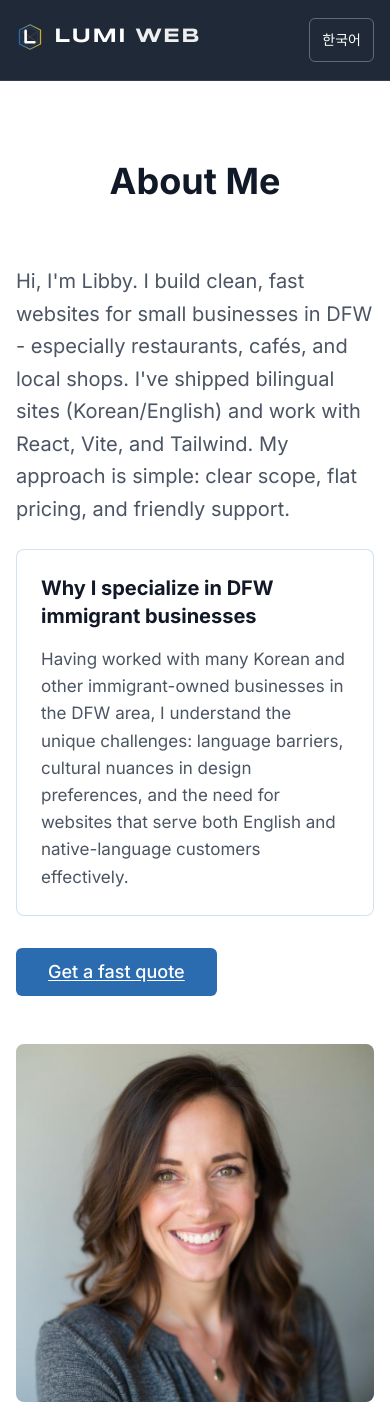
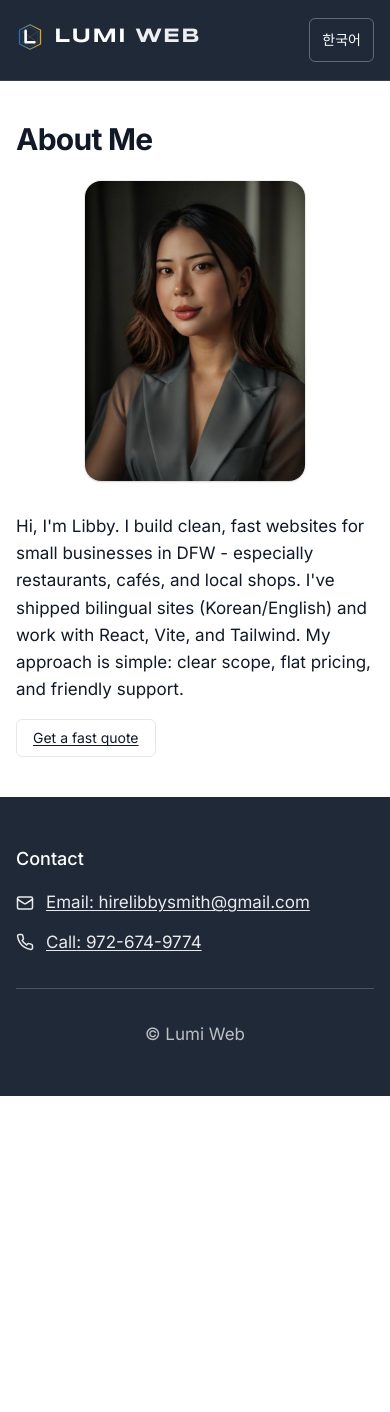
Before and after one commit to libertysmith/Small-Buziness-Websites, a React (Vite) app: page /about in a window 390 px wide. Shown: the top 1412 px of the page. After the commit the page ends 1096 px from the top, so only its background shows below. Built offline with nearby package versions, Linux system fonts and the light colour scheme.

Commit message:
feat(about): add responsive headshot

```diff
--- a/src/i18n/en.json
+++ b/src/i18n/en.json
@@ -40,6 +40,7 @@
   "about.title": "About Me",
   "about.body": "Hi, I'm Libby. I build clean, fast websites for small businesses in DFW - especially restaurants, cafés, and local shops. I've shipped bilingual sites (Korean/English) and work with React, Vite, and Tailwind. My approach is simple: clear scope, flat pricing, and friendly support.",
   "about.cta": "Get a fast quote",
+  "about.headshotAlt": "Portrait of Libby Smith, web developer in DFW",
 
   "contact.title": "Fast Quote & Intake",
   "contact.note": "Send your details below. If the form doesn't load, open it in a new tab.",
--- a/src/i18n/ko.json
+++ b/src/i18n/ko.json
@@ -40,6 +40,7 @@
   "about.title": "소개",
   "about.body": "안녕하세요, 리비입니다. DFW 지역의 레스토랑·카페·소상공인을 위해 빠르고 깔끔한 웹사이트를 제작합니다. 한영 2개 국어 사이트 경험이 있으며 React, Vite, Tailwind로 구축합니다. 명확한 범위, 고정 요금, 친절한 지원을 약속드립니다.",
   "about.cta": "빠른 견적 받기",
+  "about.headshotAlt": "웹 개발자 Libby Smith의 프로필 사진",
 
   "contact.title": "빠른 견적 및 상담 의뢰",
   "contact.note": "아래 양식으로 정보를 보내주세요. 폼이 보이지 않으면 새 탭에서 열어주세요.",
--- a/src/pages/About.tsx
+++ b/src/pages/About.tsx
@@ -1,157 +1,44 @@
-import { useI18n } from '@/i18n/useI18n';
-import { Button } from '@/components/ui/button';
-import { Link } from 'react-router-dom';
-import { Code2, Globe, Users, Zap } from 'lucide-react';
+import React from "react";
+import { useI18n } from "@/i18n/useI18n";
 
 export default function About() {
   const { t } = useI18n();
-
-  const skills = [
-    {
-      icon: Code2,
-      title: 'Modern Tech Stack',
-      description: 'React, Vite, Tailwind CSS for fast, maintainable websites'
-    },
-    {
-      icon: Globe,
-      title: 'Bilingual Expertise',
-      description: 'Korean/English sites with proper i18n and cultural awareness'
-    },
-    {
-      icon: Users,
-      title: 'Small Business Focus',
-      description: 'Understanding the unique needs of restaurants, cafés, and local shops'
-    },
-    {
-      icon: Zap,
-      title: 'Fast Delivery',
-      description: 'Clear scope, flat pricing, and quick turnaround times'
-    }
-  ];
+  const base = import.meta.env.BASE_URL || "/";
 
   return (
-    <div className="min-h-screen py-20">
-      <div className="container mx-auto px-4">
-        {/* Hero Section */}
-        <div className="text-center mb-16">
-          <h1 className="text-4xl lg:text-5xl font-bold text-brand-ink mb-8">
-            {t('about.title')}
-          </h1>
-        </div>
+    <main className="mx-auto w-full max-w-6xl px-4 py-10">
+      <h1 className="text-3xl font-bold tracking-tight">{t("about.title")}</h1>
 
-        <div className="max-w-6xl mx-auto">
-          <div className="grid lg:grid-cols-2 gap-12 items-center mb-16">
-            {/* Photo */}
-            <div className="order-2 lg:order-1">
-              <div className="rounded-lg overflow-hidden">
-                <img
-                  src="/assets/libby.jpg"
-                  alt="Professional photo of Libby Smith, web developer specializing in bilingual websites for DFW small businesses"
-                  className="w-full h-auto aspect-square object-cover"
-                />
-              </div>
-            </div>
+      {/* Headshot + body layout */}
+      <section className="mt-6 grid gap-8 md:grid-cols-[minmax(220px,420px),1fr] items-start">
+        {/* Headshot */}
+        <figure className="justify-self-center md:justify-self-start">
+          <img
+            src={`${base}about/headshot.jpg`}
+            alt={t("about.headshotAlt")}
+            width={1280}
+            height={1746}
+            loading="lazy"
+            decoding="async"
+            className="h-auto w-full rounded-2xl shadow ring-1 ring-black/5 object-cover"
+            style={{ width: "clamp(220px, 40vw, 420px)" }}
+          />
+          <figcaption className="sr-only">{t("about.headshotAlt")}</figcaption>
+        </figure>
 
-            {/* About Text */}
-            <div className="order-1 lg:order-2">
-              <div className="prose prose-lg max-w-none">
-                <p className="text-xl leading-relaxed text-brand-slate mb-6">
-                  {t('about.body')}
-                </p>
-
-                <div className="bg-white border border-brand-royal/20 rounded-lg p-6 mb-8">
-                  <h3 className="text-xl font-semibold text-brand-ink mb-4">
-                    Why I specialize in DFW immigrant businesses
-                  </h3>
-                  <p className="text-brand-slate">
-                    Having worked with many Korean and other immigrant-owned businesses in the DFW area,
-                    I understand the unique challenges: language barriers, cultural nuances in design preferences,
-                    and the need for websites that serve both English and native-language customers effectively.
-                  </p>
-                </div>
-
-                <Button asChild className="bg-brand-royal hover:bg-brand-royal/90 text-white px-8 py-6 text-lg">
-                  <Link to="/contact">{t('about.cta')}</Link>
-                </Button>
-              </div>
-            </div>
-          </div>
-
-          {/* Skills/Approach */}
-          <div className="mb-16">
-            <h2 className="text-3xl font-bold text-brand-ink text-center mb-12">
-              My Approach
-            </h2>
-            <div className="grid md:grid-cols-2 lg:grid-cols-4 gap-8">
-              {skills.map((skill, index) => (
-                <div key={index} className="text-center">
-                  <div className="w-16 h-16 bg-brand-royal/10 rounded-full flex items-center justify-center mx-auto mb-4">
-                    <skill.icon className="w-8 h-8 text-brand-royal" />
-                  </div>
-                  <h3 className="text-xl font-semibold text-brand-ink mb-3">
-                    {skill.title}
-                  </h3>
-                  <p className="text-brand-slate">
-                    {skill.description}
-                  </p>
-                </div>
-              ))}
-            </div>
-          </div>
-
-          {/* Process */}
-          <div className="bg-brand-cloud rounded-lg p-8 mb-12">
-            <h2 className="text-2xl font-bold text-brand-ink text-center mb-8">
-              Simple Process
-            </h2>
-            <div className="grid md:grid-cols-3 gap-8">
-              <div className="text-center">
-                <div className="w-12 h-12 bg-brand-royal text-white rounded-full flex items-center justify-center mx-auto mb-4 text-xl font-bold">
-                  1
-                </div>
-                <h3 className="text-lg font-semibold text-brand-ink mb-2">
-                  Discovery Call
-                </h3>
-                <p className="text-brand-slate">
-                  We discuss your needs, content, and timeline
-                </p>
-              </div>
-              <div className="text-center">
-                <div className="w-12 h-12 bg-brand-royal text-white rounded-full flex items-center justify-center mx-auto mb-4 text-xl font-bold">
-                  2
-                </div>
-                <h3 className="text-lg font-semibold text-brand-ink mb-2">
-                  Build & Review
-                </h3>
-                <p className="text-brand-slate">
-                  I build your site and send updates for feedback
-                </p>
-              </div>
-              <div className="text-center">
-                <div className="w-12 h-12 bg-brand-royal text-white rounded-full flex items-center justify-center mx-auto mb-4 text-xl font-bold">
-                  3
-                </div>
-                <h3 className="text-lg font-semibold text-brand-ink mb-2">
-                  Launch & Support
-                </h3>
-                <p className="text-brand-slate">
-                  Your site goes live with ongoing support available
-                </p>
-              </div>
-            </div>
-          </div>
-
-          {/* Final CTA */}
-          <div className="text-center">
-            <h2 className="text-3xl font-bold text-brand-ink mb-6">
-              Let's build your website together
-            </h2>
-            <Button asChild className="bg-brand-emerald hover:bg-brand-emerald/90 text-white px-8 py-6 text-lg">
-              <Link to="/contact">Start Your Project</Link>
-            </Button>
+        {/* Existing about copy */}
+        <div className="prose prose-slate max-w-none">
+          <p>{t("about.body")}</p>
+          <div className="mt-4">
+            <a
+              href={`${base}contact`}
+              className="inline-flex items-center rounded-md border px-4 py-2 text-sm hover:bg-neutral-50"
+            >
+              {t("about.cta")}
+            </a>
           </div>
         </div>
-      </div>
-    </div>
+      </section>
+    </main>
   );
 }
```
